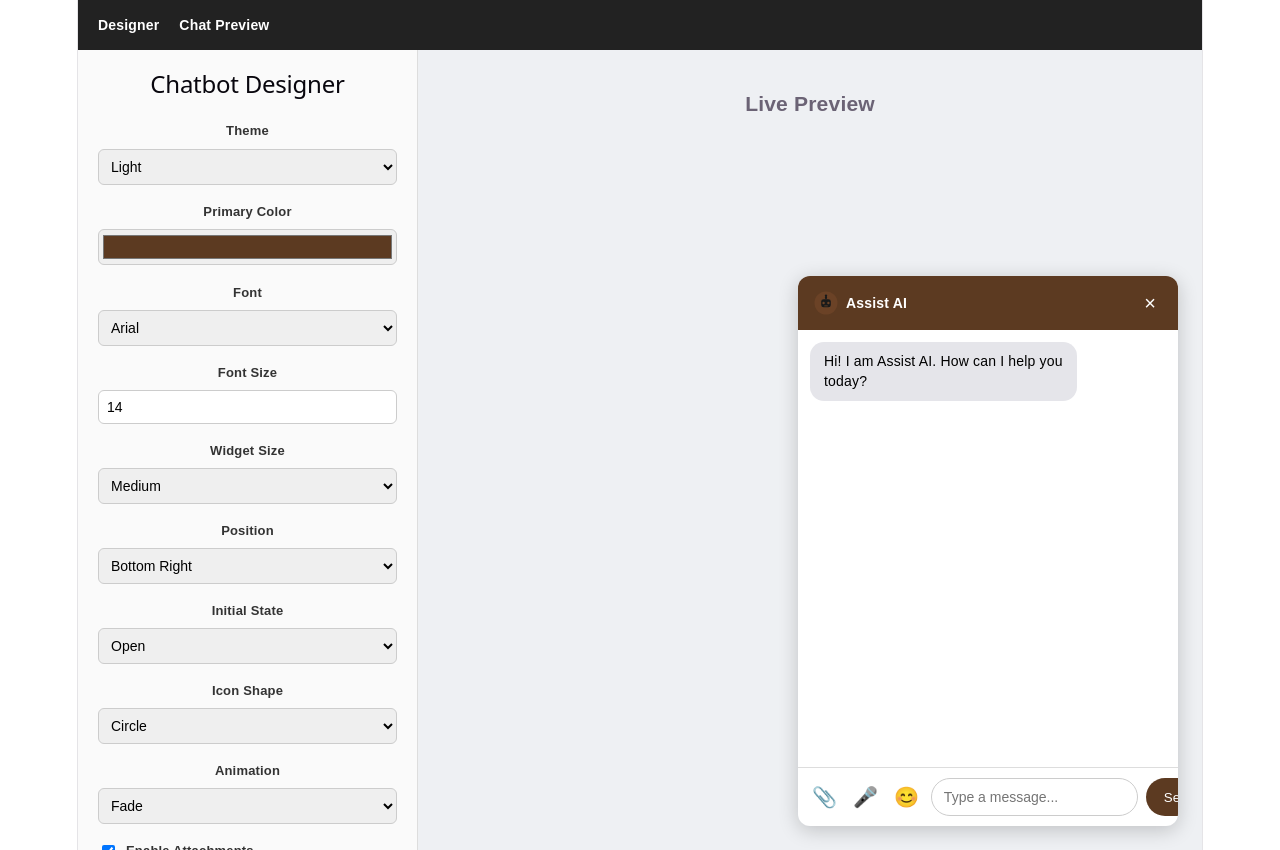
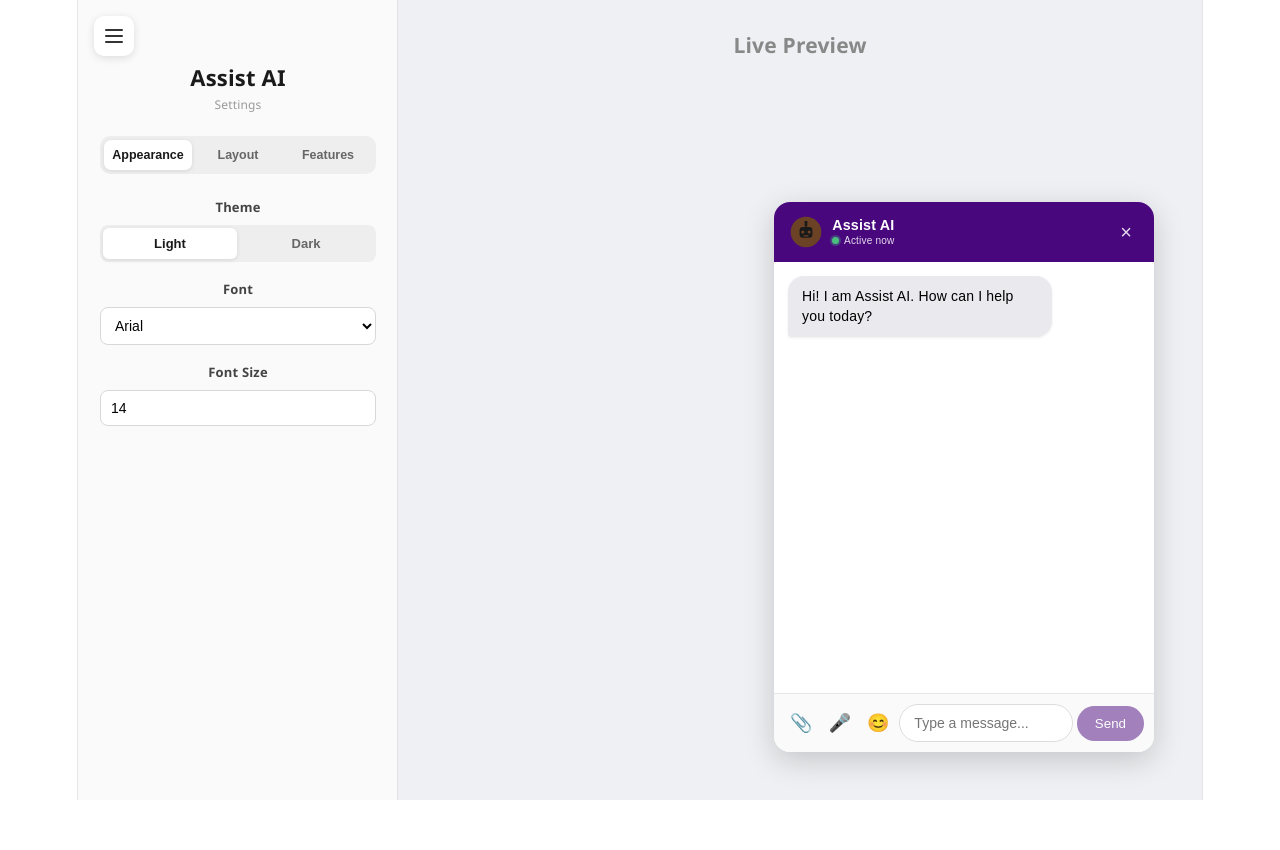
Before and after one commit to kavyaReddy05-v/assist-ai-chatbot, a React (Vite) app in the folder client/: page / in a window 1280 px wide. After the commit the page ends 800 px from the top, so only its background shows below. Built offline with nearby package versions, Linux system fonts and the light colour scheme.

Commit message:
Add collapsible sidebar, tabbed settings, widget polish, and bug fixes

```diff
--- a/client/index.html
+++ b/client/index.html
@@ -4,7 +4,7 @@
     <meta charset="UTF-8" />
     <link rel="icon" type="image/svg+xml" href="/favicon.svg" />
     <meta name="viewport" content="width=device-width, initial-scale=1.0" />
-    <title>client</title>
+    <title>Assist AI</title>
   </head>
   <body>
     <div id="root"></div>
--- a/client/src/App.jsx
+++ b/client/src/App.jsx
@@ -1,22 +1,8 @@
-import { Routes, Route, Link } from 'react-router-dom'
 import DesignerPage from './pages/DesignerPage'
-import ChatPage from './pages/ChatPage'
 import './App.css'
 
 function App() {
-  return (
-    <div>
-      <nav className="top-nav">
-        <Link to="/">Designer</Link>
-        <Link to="/chat">Chat Preview</Link>
-      </nav>
-
-      <Routes>
-        <Route path="/" element={<DesignerPage />} />
-        <Route path="/chat" element={<ChatPage />} />
-      </Routes>
-    </div>
-  )
+  return <DesignerPage />
 }
 
 export default App
--- a/client/src/components/ChatWidget.css
+++ b/client/src/components/ChatWidget.css
@@ -1,28 +1,57 @@
 .chat-container {
   position: absolute;
   bottom: 24px;
-  border-radius: 12px;
+  border-radius: 16px;
   overflow: hidden;
   display: flex;
   flex-direction: column;
-  box-shadow: 0 4px 20px rgba(0,0,0,0.2);
+  box-shadow: 0 8px 30px rgba(0,0,0,0.18);
   z-index: 1000;
 }
 
 .chat-header {
   color: white;
   padding: 14px 16px;
-  font-weight: bold;
   display: flex;
   align-items: center;
-  gap: 8px;
+  gap: 10px;
+  flex-shrink: 0;
 }
 
 .chat-logo {
-  width: 24px;
-  height: 24px;
+  width: 32px;
+  height: 32px;
   border-radius: 50%;
   object-fit: cover;
+  flex-shrink: 0;
+}
+
+.header-text {
+  display: flex;
+  flex-direction: column;
+  line-height: 1.25;
+}
+
+.header-name {
+  font-weight: 700;
+  font-size: 1.02em;
+}
+
+.header-status {
+  display: flex;
+  align-items: center;
+  gap: 5px;
+  font-size: 0.72em;
+  opacity: 0.85;
+  font-weight: 400;
+}
+
+.status-dot {
+  width: 7px;
+  height: 7px;
+  border-radius: 50%;
+  background: #4ade80;
+  box-shadow: 0 0 0 2px rgba(74, 222, 128, 0.3);
 }
 
 .close-btn {
@@ -33,58 +62,119 @@
   font-size: 20px;
   cursor: pointer;
   line-height: 1;
+  opacity: 0.85;
+  transition: opacity 0.15s ease;
+}
+
+.close-btn:hover {
+  opacity: 1;
 }
 
 .chat-messages {
   flex: 1;
-  padding: 12px;
+  min-height: 0;
+  padding: 14px;
   overflow-y: auto;
   display: flex;
   flex-direction: column;
-  gap: 8px;
+  gap: 10px;
 }
 
 .message {
   max-width: 75%;
   padding: 10px 14px;
-  border-radius: 14px;
-  line-height: 1.4;
+  border-radius: 16px;
+  line-height: 1.45;
   text-align: left;
+  box-shadow: 0 1px 3px rgba(0,0,0,0.08);
 }
 
 .message.bot {
-  background: #e5e5ea;
+  background: #e9e9ee;
   align-self: flex-start;
   color: #000;
+  border-bottom-left-radius: 4px;
 }
 
 .message.user {
   color: white;
   align-self: flex-end;
+  border-bottom-right-radius: 4px;
+}
+
+.typing-bubble {
+  display: flex;
+  align-items: center;
+  gap: 4px;
+  padding: 12px 16px;
+}
+
+.typing-dot {
+  width: 7px;
+  height: 7px;
+  border-radius: 50%;
+  background: #999;
+  animation: typingBounce 1.2s infinite ease-in-out;
+}
+
+.typing-dot:nth-child(1) { animation-delay: 0s; }
+.typing-dot:nth-child(2) { animation-delay: 0.15s; }
+.typing-dot:nth-child(3) { animation-delay: 0.3s; }
+
+@keyframes typingBounce {
+  0%, 60%, 100% { transform: translateY(0); opacity: 0.5; }
+  30% { transform: translateY(-4px); opacity: 1; }
 }
 
 .chat-input {
   display: flex;
-  border-top: 1px solid #ddd;
+  align-items: center;
+  border-top: 1px solid #e5e5e5;
   padding: 10px;
-  gap: 8px;
+  gap: 4px;
+  flex-shrink: 0;
+  flex-wrap: nowrap;
+  background: #fafafa;
 }
 
-.chat-input input {
+.chat-input input[type="text"] {
   flex: 1;
-  padding: 10px 12px;
-  border: 1px solid #ccc;
-  border-radius: 20px;
+  min-width: 0;
+  padding: 10px 14px;
+  border: 1px solid #ddd;
+  border-radius: 24px;
   outline: none;
   font-size: inherit;
+  background: white;
+  transition: border-color 0.15s ease, box-shadow 0.15s ease;
 }
 
-.chat-input button {
+.chat-input input[type="text"]:focus {
+  border-color: #999;
+  box-shadow: 0 0 0 3px rgba(0,0,0,0.05);
+}
+
+.send-btn {
   color: white;
   border: none;
   padding: 10px 18px;
-  border-radius: 20px;
+  border-radius: 24px;
   cursor: pointer;
+  flex-shrink: 0;
+  opacity: 0.5;
+  transition: opacity 0.15s ease, transform 0.1s ease;
+}
+
+.send-btn.active {
+  opacity: 1;
+}
+
+.send-btn:hover {
+  transform: scale(1.04);
+}
+
+.send-btn:active {
+  transform: scale(0.97);
 }
 
 .chat-launcher {
@@ -98,8 +188,14 @@
   font-size: 26px;
   color: white;
   cursor: pointer;
-  box-shadow: 0 4px 12px rgba(0,0,0,0.25);
+  box-shadow: 0 6px 18px rgba(0,0,0,0.28);
   z-index: 1000;
+  transition: transform 0.15s ease, box-shadow 0.15s ease;
+}
+
+.chat-launcher:hover {
+  transform: scale(1.06);
+  box-shadow: 0 8px 22px rgba(0,0,0,0.32);
 }
 
 .anim-fade {
@@ -157,17 +253,26 @@
 .message strong {
   font-weight: bold;
 }
-.attach-btn {
+
+.attach-btn, .mic-btn, .emoji-btn {
   background: none !important;
   border: none;
-  font-size: 20px;
+  font-size: 18px;
   cursor: pointer;
-  padding: 0 4px !important;
+  padding: 6px !important;
+  flex-shrink: 0;
+  border-radius: 50%;
+  transition: background 0.15s ease, transform 0.1s ease;
+}
+
+.attach-btn:hover, .mic-btn:hover, .emoji-btn:hover {
+  background: rgba(0,0,0,0.06) !important;
+  transform: scale(1.08);
 }
 
 .uploaded-image {
   max-width: 100%;
-  border-radius: 8px;
+  border-radius: 10px;
   margin-bottom: 6px;
   display: block;
 }
@@ -177,15 +282,16 @@
   align-items: center;
   gap: 8px;
   padding: 8px 12px;
-  border-top: 1px solid #ddd;
+  border-top: 1px solid #e5e5e5;
   background: #f7f7f7;
+  flex-shrink: 0;
 }
 
 .image-preview-bar img {
   width: 40px;
   height: 40px;
   object-fit: cover;
-  border-radius: 6px;
+  border-radius: 8px;
 }
 
 .image-preview-bar button {
@@ -198,27 +304,17 @@
   font-size: 12px;
   line-height: 1;
 }
-.mic-btn {
-  background: none !important;
-  border: none;
-  font-size: 20px;
-  cursor: pointer;
-  padding: 0 4px !important;
-}
-.emoji-btn {
-  background: none !important;
-  border: none;
-  font-size: 20px;
-  cursor: pointer;
-  padding: 0 4px !important;
-}
 
 .emoji-picker-wrapper {
   position: absolute;
   bottom: 60px;
   right: 10px;
   z-index: 2000;
+  box-shadow: 0 6px 20px rgba(0,0,0,0.2);
+  border-radius: 10px;
+  overflow: hidden;
 }
+
 .file-chip {
   display: inline-block;
   background: #eee;
@@ -227,3 +323,33 @@
   font-size: 13px;
   margin-bottom: 4px;
 }
+
+.listening-bar {
+  display: flex;
+  align-items: center;
+  gap: 4px;
+  padding: 8px 12px;
+  font-size: 13px;
+  color: #666;
+  border-top: 1px solid #e5e5e5;
+  background: #f7f7f7;
+}
+
+.wave-dot {
+  width: 4px;
+  height: 12px;
+  background: #6B4226;
+  border-radius: 2px;
+  animation: wave 0.8s infinite ease-in-out;
+}
+
+.wave-dot:nth-child(1) { animation-delay: 0s; }
+.wave-dot:nth-child(2) { animation-delay: 0.1s; }
+.wave-dot:nth-child(3) { animation-delay: 0.2s; }
+.wave-dot:nth-child(4) { animation-delay: 0.3s; }
+.wave-dot:nth-child(5) { animation-delay: 0.4s; }
+
+@keyframes wave {
+  0%, 100% { height: 6px; }
+  50% { height: 16px; }
+}
--- a/client/src/components/ChatWidget.jsx
+++ b/client/src/components/ChatWidget.jsx
@@ -18,10 +18,15 @@ function ChatWidget() {
   const [isListening, setIsListening] = useState(false)
   const [showEmojiPicker, setShowEmojiPicker] = useState(false)
   const fileInputRef = useRef(null)
+  const messagesEndRef = useRef(null)
 
   useEffect(() => {
     localStorage.setItem('chatMessages', JSON.stringify(messages))
   }, [messages])
+
+  useEffect(() => {
+    messagesEndRef.current?.scrollIntoView({ behavior: 'smooth' })
+  }, [messages, loading])
 
   const handleFileChange = (e) => {
     const file = e.target.files[0]
@@ -129,7 +134,7 @@ function ChatWidget() {
   }
 
   const sizeMap = {
-    small: { width: 300, height: 420 },
+    small: { width: 300, height: 460 },
     medium: { width: 380, height: 550 },
     large: { width: 440, height: 640 }
   }
@@ -176,7 +181,13 @@ function ChatWidget() {
     >
       <div className="chat-header" style={{ background: config.primaryColor }}>
         {config.logoUrl && <img src={config.logoUrl} alt="logo" className="chat-logo" />}
-        <span>{config.botName}</span>
+        <div className="header-text">
+          <span className="header-name">{config.botName}</span>
+          <span className="header-status">
+            <span className="status-dot"></span>
+            Active now
+          </span>
+        </div>
         <button className="close-btn" onClick={() => setOpen(false)}>×</button>
       </div>
 
@@ -196,7 +207,14 @@ function ChatWidget() {
             {msg.text && <ReactMarkdown>{msg.text}</ReactMarkdown>}
           </div>
         ))}
-        {loading && <div className="message bot">Typing...</div>}
+        {loading && (
+          <div className="message bot typing-bubble">
+            <span className="typing-dot"></span>
+            <span className="typing-dot"></span>
+            <span className="typing-dot"></span>
+          </div>
+        )}
+        <div ref={messagesEndRef} />
       </div>
 
       {isListening && (
@@ -234,6 +252,7 @@ function ChatWidget() {
               className="attach-btn"
               onClick={() => fileInputRef.current.click()}
               type="button"
+              title="Attach a file"
             >
               📎
             </button>
@@ -251,6 +270,7 @@ function ChatWidget() {
             className={`mic-btn ${isListening ? 'listening' : ''}`}
             onClick={startVoiceInput}
             type="button"
+            title="Voice input"
           >
             🎤
           </button>
@@ -260,6 +280,7 @@ function ChatWidget() {
             className="emoji-btn"
             onClick={() => setShowEmojiPicker((prev) => !prev)}
             type="button"
+            title="Emoji"
           >
             😊
           </button>
@@ -271,7 +292,11 @@ function ChatWidget() {
           onKeyDown={handleKeyDown}
           placeholder="Type a message..."
         />
-        <button onClick={sendMessage} style={{ background: config.primaryColor }}>
+        <button
+          className={`send-btn ${input.trim() || selectedFile ? 'active' : ''}`}
+          onClick={sendMessage}
+          style={{ background: config.primaryColor }}
+        >
           Send
         </button>
       </div>
--- a/client/src/context/ChatConfigContext.jsx
+++ b/client/src/context/ChatConfigContext.jsx
@@ -4,7 +4,7 @@ const defaultConfig = {
   botName: 'Assist AI',
   logoUrl: '/assist-logo.svg',
   theme: 'light',
-  primaryColor: '#5C3A21',
+  primaryColor: '#49077e',
   font: 'Arial',
   fontSize: 14,
   widgetSize: 'medium',
--- a/client/src/pages/DesignerPage.css
+++ b/client/src/pages/DesignerPage.css
@@ -1,63 +1,221 @@
 .designer-layout {
   display: flex;
   height: 100vh;
-  font-family: Arial, sans-serif;
+  font-family: 'Segoe UI', Arial, sans-serif;
+  position: relative;
+  background: #f5f6f8;
+}
+
+.panel-toggle {
+  position: absolute;
+  top: 16px;
+  left: 16px;
+  z-index: 100;
+  width: 40px;
+  height: 40px;
+  border: none;
+  border-radius: 10px;
+  background: #ffffff;
+  box-shadow: 0 2px 8px rgba(0,0,0,0.12);
+  display: flex;
+  flex-direction: column;
+  align-items: center;
+  justify-content: center;
+  gap: 4px;
+  cursor: pointer;
+  transition: box-shadow 0.2s ease;
+}
+
+.panel-toggle:hover {
+  box-shadow: 0 4px 12px rgba(0,0,0,0.18);
+}
+
+.panel-toggle span {
+  display: block;
+  width: 18px;
+  height: 2px;
+  background: #333;
+  border-radius: 2px;
 }
 
 .designer-panel {
-  width: 340px;
-  padding: 20px;
+  width: 320px;
   background: #fafafa;
-  border-right: 1px solid #ddd;
-  overflow-y: auto;
+  border-right: 1px solid #e2e2e2;
+  overflow: hidden;
+  transition: width 0.25s ease;
+  flex-shrink: 0;
 }
 
-.designer-panel h2 {
-  margin-top: 0;
+.designer-panel.closed {
+  width: 0;
+  border-right: none;
+}
+
+.panel-inner {
+  width: 320px;
+  height: 100%;
+  padding: 64px 22px 24px 22px;
+  overflow-y: auto;
+  box-sizing: border-box;
+}
+
+.panel-brand {
+  margin-bottom: 18px;
+  display: flex;
+  flex-direction: column;
+}
+
+.brand-name {
+  font-size: 22px;
+  font-weight: 700;
+  color: #1a1a1a;
+}
+
+.brand-subtitle {
+  font-size: 12px;
+  color: #999;
+  margin-top: 2px;
+}
+
+.tab-switcher {
+  display: flex;
+  background: #eeeeee;
+  border-radius: 10px;
+  padding: 4px;
   margin-bottom: 20px;
+  gap: 2px;
+}
+
+.tab-switcher button {
+  flex: 1;
+  border: none;
+  background: none;
+  padding: 8px 6px;
+  font-size: 12.5px;
+  font-weight: 600;
+  color: #666;
+  border-radius: 7px;
+  cursor: pointer;
+  transition: background 0.15s ease, color 0.15s ease;
+}
+
+.tab-switcher button.active {
+  background: #ffffff;
+  color: #1a1a1a;
+  box-shadow: 0 1px 4px rgba(0,0,0,0.1);
+}
+
+.settings-section {
+  padding-bottom: 4px;
 }
 
 .designer-panel label {
   display: block;
   margin-top: 14px;
-  margin-bottom: 4px;
+  margin-bottom: 5px;
   font-size: 13px;
-  font-weight: bold;
-  color: #333;
+  font-weight: 600;
+  color: #444;
 }
 
-.designer-panel input[type="text"],
-.designer-panel input[type="number"],
 .designer-panel select {
   width: 100%;
-  padding: 8px;
-  border: 1px solid #ccc;
-  border-radius: 6px;
+  padding: 9px 10px;
+  border: 1px solid #d8d8d8;
+  border-radius: 8px;
   font-size: 14px;
+  background: #ffffff;
+  box-sizing: border-box;
+  transition: border-color 0.15s ease, box-shadow 0.15s ease;
+}
+
+.designer-panel select:focus {
+  outline: none;
+  border-color: #8a7fff;
+  box-shadow: 0 0 0 3px rgba(138, 127, 255, 0.15);
+}
+
+.designer-panel input[type="number"] {
+  width: 100%;
+  padding: 9px 10px;
+  border: 1px solid #d8d8d8;
+  border-radius: 8px;
+  font-size: 14px;
+  background: #ffffff;
+  box-sizing: border-box;
 }
 
 .designer-panel input[type="color"] {
   width: 100%;
-  height: 36px;
-  border: 1px solid #ccc;
+  height: 38px;
+  border: 1px solid #d8d8d8;
+  border-radius: 8px;
+  cursor: pointer;
+  padding: 3px;
+  background: #ffffff;
+}
+
+.toggle-group {
+  display: flex;
+  background: #eeeeee;
+  border-radius: 8px;
+  padding: 3px;
+  gap: 2px;
+}
+
+.toggle-group button {
+  flex: 1;
+  border: none;
+  background: none;
+  padding: 8px;
+  font-size: 13px;
+  font-weight: 600;
+  color: #666;
   border-radius: 6px;
   cursor: pointer;
+  transition: background 0.15s ease, color 0.15s ease;
+}
+
+.toggle-group button.active {
+  background: #ffffff;
+  color: #1a1a1a;
+  box-shadow: 0 1px 4px rgba(0,0,0,0.1);
 }
 
 .checkbox-label {
   display: flex !important;
   align-items: center;
   gap: 8px;
-  margin-top: 14px;
+  margin-top: 12px;
+  font-weight: 500 !important;
+  color: #333 !important;
+  cursor: pointer;
 }
 
 .checkbox-label input {
-  width: auto !important;
+  width: 16px !important;
+  height: 16px !important;
+  cursor: pointer;
 }
 
 .designer-preview {
   flex: 1;
   position: relative;
   background: #eef0f3;
-  padding: 20px;
+  padding: 24px;
+  display: flex;
+  flex-direction: column;
 }
+
+.designer-preview h3 {
+  text-align: center;
+  color: #888;
+  font-weight: 600;
+  margin-top: 8px;
+}
+
+.preview-box {
+  position: relative;
+  flex: 1;
+}
--- a/client/src/pages/DesignerPage.jsx
+++ b/client/src/pages/DesignerPage.jsx
@@ -1,27 +1,72 @@
+import { useState } from 'react'
 import { useChatConfig } from '../context/ChatConfigContext'
 import ChatWidget from '../components/ChatWidget'
 import './DesignerPage.css'
 
 function DesignerPage() {
   const { config, updateConfig } = useChatConfig()
+  const [panelOpen, setPanelOpen] = useState(true)
+  const [activeTab, setActiveTab] = useState('appearance')
 
   return (
     <div className="designer-layout">
-      <div className="designer-panel">
-        <h2>Chatbot Designer</h2>
+      <button
+        className="panel-toggle"
+        onClick={() => setPanelOpen((prev) => !prev)}
+        aria-label="Toggle settings panel"
+      >
+        <span></span>
+        <span></span>
+        <span></span>
+      </button>
 
+      <div className={`designer-panel ${panelOpen ? 'open' : 'closed'}`}>
+        <div className="panel-inner">
+          <div className="panel-brand">
+            <span className="brand-name">Assist AI</span>
+            <span className="brand-subtitle">Settings</span>
+          </div>
+
+          <div className="tab-switcher">
+            <button
+              className={activeTab === 'appearance' ? 'active' : ''}
+              onClick={() => setActiveTab('appearance')}
+            >
+              Appearance
+            </button>
+            <button
+              className={activeTab === 'layout' ? 'active' : ''}
+              onClick={() => setActiveTab('layout')}
+            >
+              Layout
+            </button>
+            <button
+              className={activeTab === 'features' ? 'active' : ''}
+              onClick={() => setActiveTab('features')}
+            >
+              Features
+            </button>
+          </div>
+
+          {activeTab === 'appearance' && (
+            <div className="settings-section">
               <label>Theme</label>
-        <select value={config.theme} onChange={(e) => updateConfig('theme', e.target.value)}>
-          <option value="light">Light</option>
-          <option value="dark">Dark</option>
-        </select>
-
-        <label>Primary Color</label>
-        <input
-          type="color"
-          value={config.primaryColor}
-          onChange={(e) => updateConfig('primaryColor', e.target.value)}
-        />
+              <div className="toggle-group">
+                <button
+                  className={config.theme === 'light' ? 'active' : ''}
+                  onClick={() => updateConfig('theme', 'light')}
+                  type="button"
+                >
+                  Light
+                </button>
+                <button
+                  className={config.theme === 'dark' ? 'active' : ''}
+                  onClick={() => updateConfig('theme', 'dark')}
+                  type="button"
+                >
+                  Dark
+                </button>
+              </div>
 
               <label>Font</label>
               <select value={config.font} onChange={(e) => updateConfig('font', e.target.value)}>
@@ -39,7 +84,11 @@ function DesignerPage() {
                 value={config.fontSize}
                 onChange={(e) => updateConfig('fontSize', Number(e.target.value))}
               />
+            </div>
+          )}
 
+          {activeTab === 'layout' && (
+            <div className="settings-section">
               <label>Widget Size</label>
               <select value={config.widgetSize} onChange={(e) => updateConfig('widgetSize', e.target.value)}>
                 <option value="small">Small</option>
@@ -72,7 +121,11 @@ function DesignerPage() {
                 <option value="slide">Slide Up</option>
                 <option value="bounce">Bounce</option>
               </select>
+            </div>
+          )}
 
+          {activeTab === 'features' && (
+            <div className="settings-section">
               <label className="checkbox-label">
                 <input
                   type="checkbox"
@@ -100,6 +153,9 @@ function DesignerPage() {
                 Enable Voice Input
               </label>
             </div>
+          )}
+        </div>
+      </div>
 
       <div className="designer-preview">
         <h3>Live Preview</h3>
```
Lines whose indentation alone changed are shown as unchanged.
